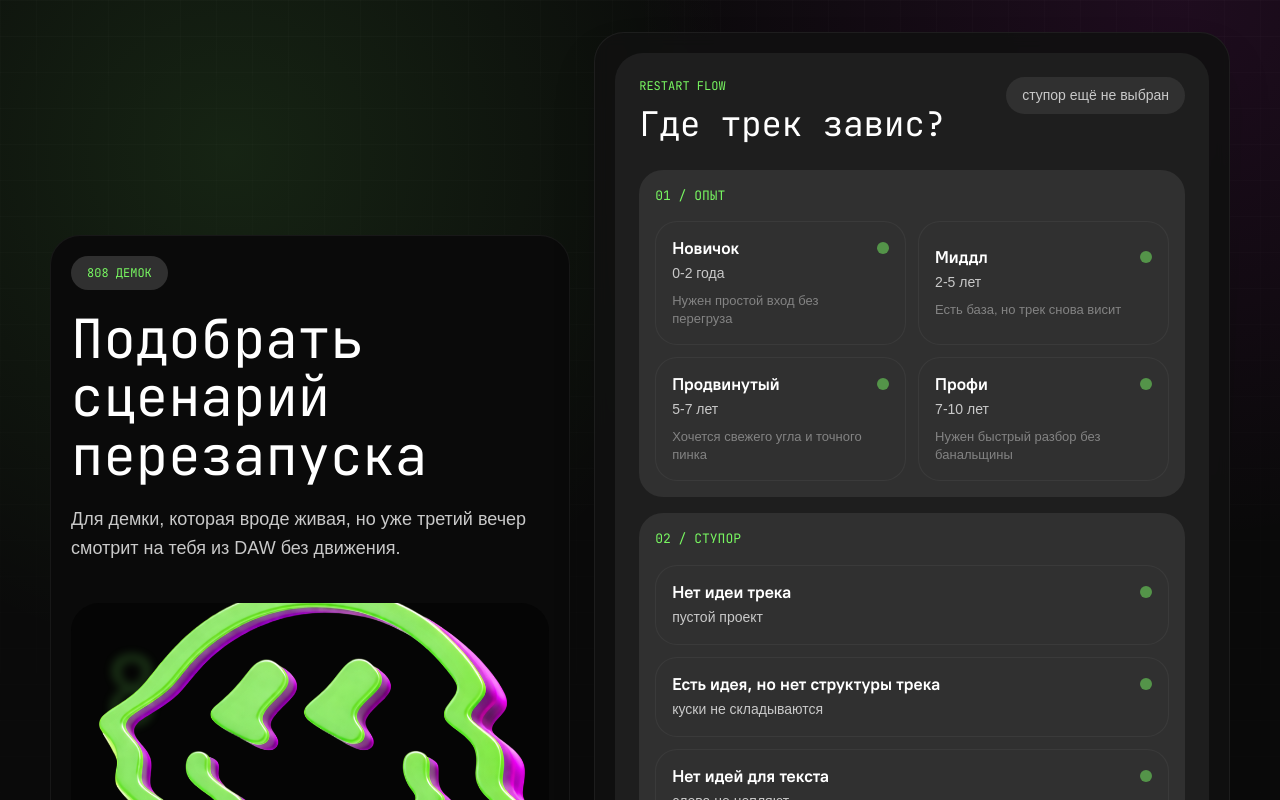
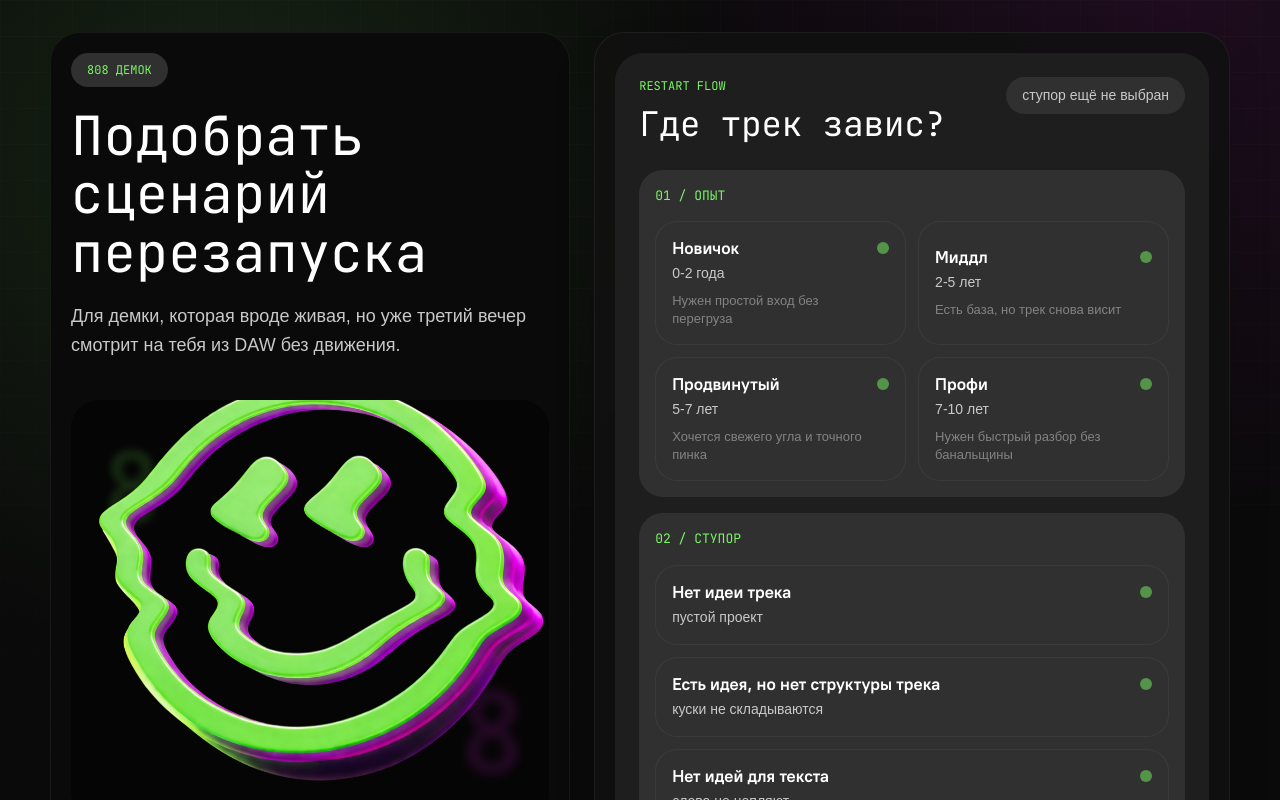
Before and after one commit to nikdiknik/808-site, a Next.js app: page / in a window 1280 px wide. Shown: the top 800 px of the page. Built offline with nearby package versions, Linux system fonts and the light colour scheme; a web font is replaced by a local one.

Commit message:
Align desktop hero column to top

```diff
--- a/components/restart-flow.tsx
+++ b/components/restart-flow.tsx
@@ -277,8 +277,8 @@ export function RestartFlow() {
     <main className="relative min-h-screen overflow-hidden px-3 py-4 text-white sm:px-6 lg:px-8">
       <div className="noise-layer pointer-events-none absolute inset-0 opacity-50" />
 
-      <div className="relative mx-auto grid min-h-screen w-full max-w-[1180px] gap-6 py-4 lg:grid-cols-[0.9fr_1.1fr] lg:items-center">
-        <section className="relative overflow-hidden rounded-[30px] border border-white/6 bg-[#0A0A0A] p-5 md:min-h-[560px] lg:sticky lg:top-6">
+      <div className="relative mx-auto grid min-h-screen w-full max-w-[1180px] items-start gap-6 py-4 lg:grid-cols-[0.9fr_1.1fr]">
+        <section className="relative overflow-hidden rounded-[30px] border border-white/6 bg-[#0A0A0A] p-5 md:min-h-[560px]">
           <div className="relative z-10">
             <div className="heading-font inline-flex rounded-full bg-[#303030] px-4 py-2 text-[12px] uppercase text-[#78F761]">
               808 Демок
```
